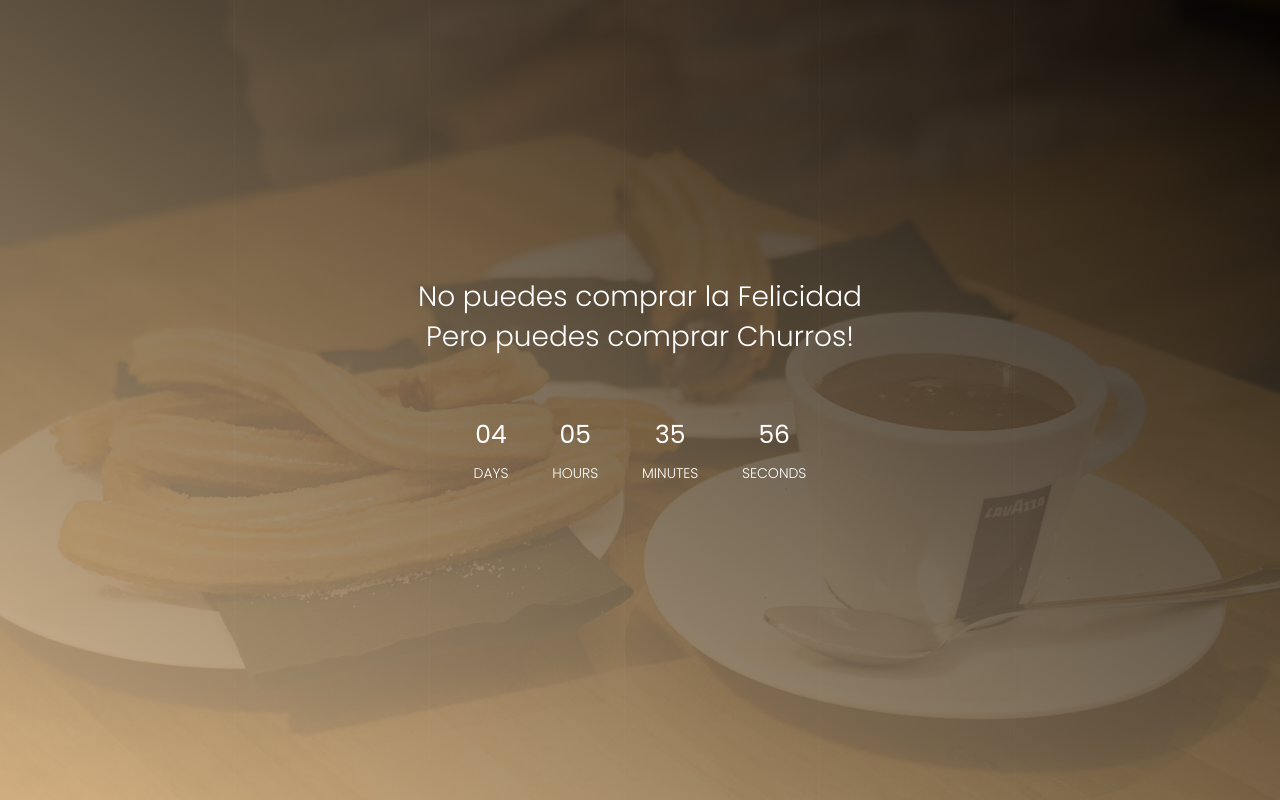
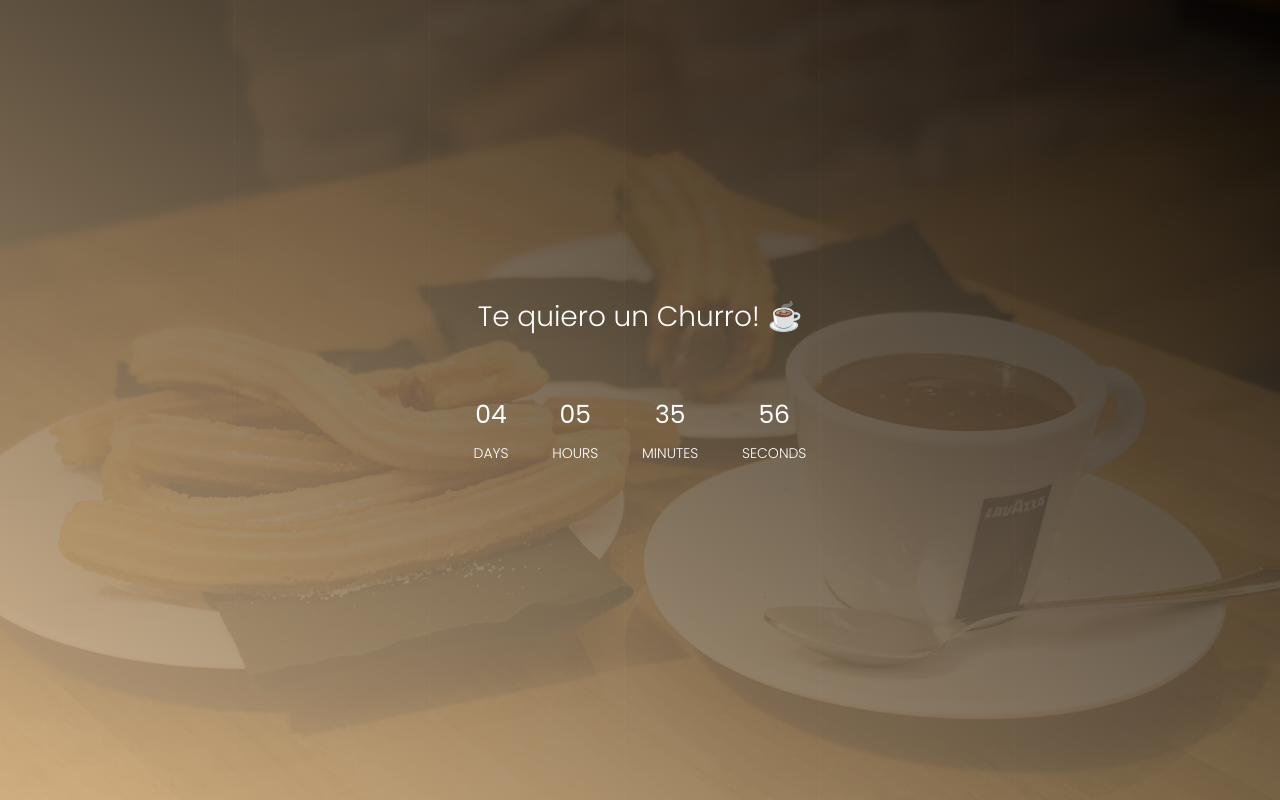
Before and after one commit to GuelaguetzaChurreria/GuelaguetzaChurreria.github.io, a plain HTML site: page index.html in a window 1280 px wide. Drawn offline with Linux system fonts and the light colour scheme.

Commit message:
Update index.html
<h1>Te quiero un Churro! ☕</h1>

```diff
--- a/index.html
+++ b/index.html
@@ -112,7 +112,7 @@ https://templatemo.com/tm-521-get-ready
 
                     <div class="col-md-12 col-sm-12">
                          <div class="home-info">
-                              <h1>No puedes comprar la Felicidad <br>Pero puedes comprar Churros!  </h1>
+                              <h1>Te quiero un Churro! ☕</h1>
                               <!-- You can change the date time in init.js file -->
 
                               <ul class="countdown">
```
